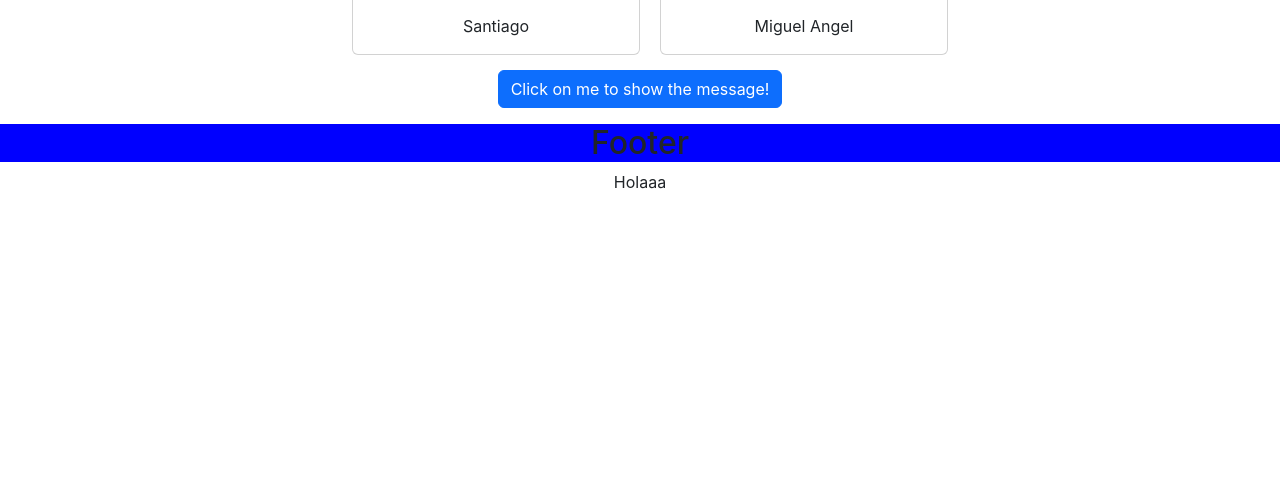
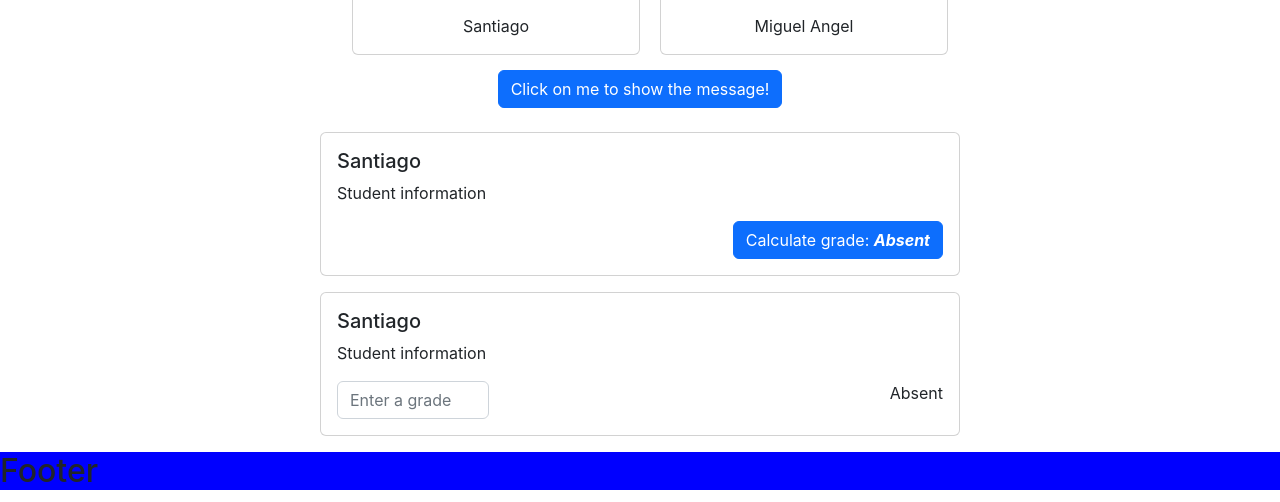
Before and after one commit to santiagomaza/react, a React (Create React App) app: page / in a window 1280 px wide. Shown: the part 374-876 px from the top of the page. Before the commit the page ends 800 px from the top, so only its background shows below. Built offline with nearby package versions, Linux system fonts and the light colour scheme.

Commit message:
Tried useEffect hook and added newCard.js component

```diff
--- a/src/App.css
+++ b/src/App.css
@@ -1,6 +1,6 @@
-.App {
+/* .App {
   text-align: center;
-}
+} */
 
 .App-logo {
   height: 40vmin;
--- a/src/App.js
+++ b/src/App.js
@@ -4,6 +4,7 @@ import Footer from './components/Footer/Footer'
 import Cards from './components/Cards/Cards';
 import Alert from './components/Alerts/Alert';
 import { useState } from 'react';
+import NewCard from './components/NewCard/NewCard';
 
 function App() {
 
@@ -27,18 +28,24 @@ function App() {
   return (
     <div className="App">
       <Navbar title='Title' />
-      <div className='d-flex justify-content-center'>
+      <div className='d-flex justify-content-center text-center'>
       {
         arrayInformation.map(person => <Cards name = {person.name} image = {person.image} />)
       }
       </div>
-      <div>
-        <button type='button' className='btn btn-primary mb-3' onClick={showMsg}>Click on me to show the message!</button>
+      <div className='d-flex justify-content-center mb-2'>
+        <button type='button' className='btn btn-primary' onClick={showMsg}>Click on me to show the message!</button>
+      </div>
+      <div className='d-flex justify-content-center'>
         {
           msg === true ?
           <Alert message="Hello people!" /> :
           ''
         }
+      </div>
+      <div className='mt-3 d-flex justify-content-center flex-column align-items-center'>
+        <NewCard student='Santiago' info='Student information' grade={2} />
+        <NewCard student='Santiago' info='Student information' />
       </div>
       <Footer />
     </div>
--- /dev/null
+++ b/src/components/NewCard/NewCard.js
@@ -0,0 +1,62 @@
+import React, { useEffect, useState } from 'react'
+
+const NewCard = ({student, info, grade}) => {
+
+  const [status, setStatus] = useState()
+  const [newGrade, setNewGrade] = useState()
+
+  const calculateGrade = () => {
+    if(grade >= 6){
+      setStatus('Past')
+    }
+    else if(grade < 6){
+      setStatus('Failed')
+    }
+    else{
+      setStatus('Absent')
+    }
+  }
+
+  const handleChange = (e) => {
+    setNewGrade(e.target.value)
+  }
+
+  useEffect(() => {
+    const calculateGrade2 = () => {
+      if(newGrade >= 6){
+        setStatus('Past')
+      }
+      else if(newGrade < 6){
+        setStatus('Failed')
+      }
+      else{
+        setStatus('Absent')
+      }
+    }
+    calculateGrade2()
+  }, [newGrade])
+
+
+  return (
+    <div className="card mb-3" style={{width: "50vw"}}>
+        <div className="card-body">
+          <h5 className="card-title">{student}</h5>
+          <p className="card-text">{info}</p>
+          {
+            grade
+            ?
+            <div className='d-flex justify-content-end'>
+            <button className='btn btn-primary' onClick={calculateGrade}>Calculate grade: <span className='fw-bold fst-italic'>{status}</span></button>
+            </div>
+            :
+            <div className='d-flex justify-content-between'>
+              <input className='form-control w-25' type="text" placeholder='Enter a grade' onChange={(e) => handleChange(e)}/>
+              <span>{status}</span>
+            </div>
+          }
+        </div>
+    </div>
+  )
+}
+
+export default NewCard
```
